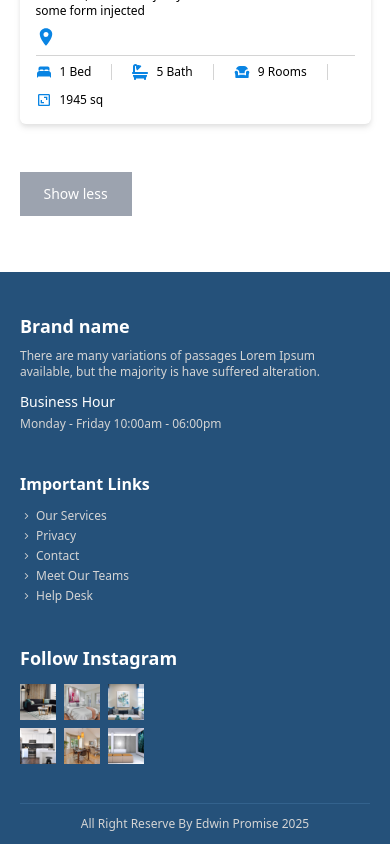
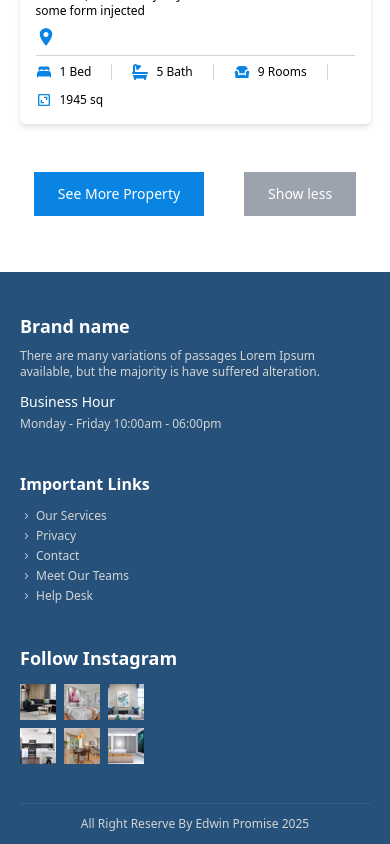
Before and after one commit to Promzy004/real-estate, a React (Vite) app: page /properties in a window 390 px wide. Shown: the part 3312-4156 px from the top of the page. Built offline with nearby package versions, Linux system fonts and the light colour scheme.

Commit message:
properties page adjusted for mobile devices

```diff
--- a/src/assets/data/data.js
+++ b/src/assets/data/data.js
@@ -91,6 +91,61 @@ export const properties = [
     },
     {
         title: 'Lorem Ipsum 6',
+        desc: 'There are many variations of passages of Lorem Ipsum available, but the majority have suffered alteration in some form injected',
+        location: '779 6th Ave New York, NY 120400',
+        image: feature4,
+        bed: 1,
+        bath: 5,
+        rooms: 9,
+        sq: 1945,
+        price: 26000
+    },
+    {
+        title: 'Lorem Ipsum 7',
+        desc: 'There are many variations of passages of Lorem Ipsum available, but the majority have suffered alteration in some form injected',
+        location: '779 6th Ave New York, NY 120400',
+        image: feature4,
+        bed: 1,
+        bath: 5,
+        rooms: 9,
+        sq: 1945,
+        price: 26000
+    },
+    {
+        title: 'Lorem Ipsum 8',
+        desc: 'There are many variations of passages of Lorem Ipsum available, but the majority have suffered alteration in some form injected',
+        location: '779 6th Ave New York, NY 120400',
+        image: feature4,
+        bed: 1,
+        bath: 5,
+        rooms: 9,
+        sq: 1945,
+        price: 26000
+    },
+    {
+        title: 'Lorem Ipsum 9',
+        desc: 'There are many variations of passages of Lorem Ipsum available, but the majority have suffered alteration in some form injected',
+        location: '779 6th Ave New York, NY 120400',
+        image: feature4,
+        bed: 1,
+        bath: 5,
+        rooms: 9,
+        sq: 1945,
+        price: 26000
+    },
+    {
+        title: 'Lorem Ipsum 10',
+        desc: 'There are many variations of passages of Lorem Ipsum available, but the majority have suffered alteration in some form injected',
+        location: '779 6th Ave New York, NY 120400',
+        image: feature4,
+        bed: 1,
+        bath: 5,
+        rooms: 9,
+        sq: 1945,
+        price: 26000
+    },
+    {
+        title: 'Lorem Ipsum 11',
         desc: 'There are many variations of passages of Lorem Ipsum available, but the majority have suffered alteration in some form injected',
         location: '779 6th Ave New York, NY 120400',
         image: feature4,
--- a/src/pages/properties.jsx
+++ b/src/pages/properties.jsx
@@ -18,8 +18,8 @@ const Properties = () => {
     return (
         <div className="">
             <PagesHero />
-            <div className="md:py-20 py-14 lg:w-[70%] md:w-[80%] sm:w-[75%] w-[90%] flex flex-col gap-12 mx-auto">
-                <form action="" className="grid lg:grid-cols-3 md:grid-cols-2 grid-cols-1 lg:gap-x-2 md:gap-x-3 gap-x-5 lg:gap-y-5 md:gap-y-3 gap-y-3 text-sm border p-5">
+            <div className="md:py-20 py-14 lg:w-[70%] md:w-[80%] sm:w-[75%] w-[90%] flex flex-col items-center gap-12 mx-auto">
+                <form action="" className="w-full grid lg:grid-cols-3 md:grid-cols-2 grid-cols-1 lg:gap-x-2 md:gap-x-3 gap-x-5 lg:gap-y-5 md:gap-y-3 gap-y-3 text-sm border p-5">
                     <label className="flex flex-col gap-1">
                         Looking For
                         <input type="text" className="hero-input" placeholder="Property Type" />
```
